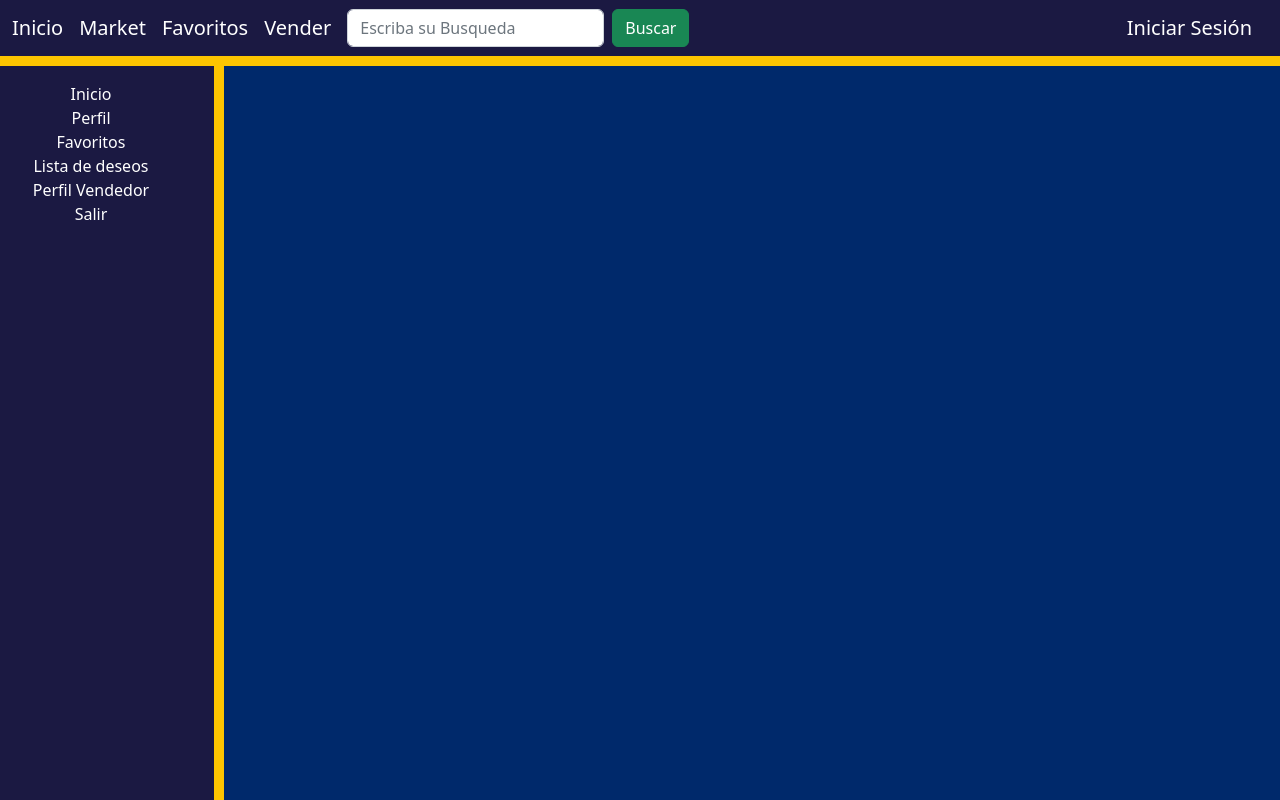
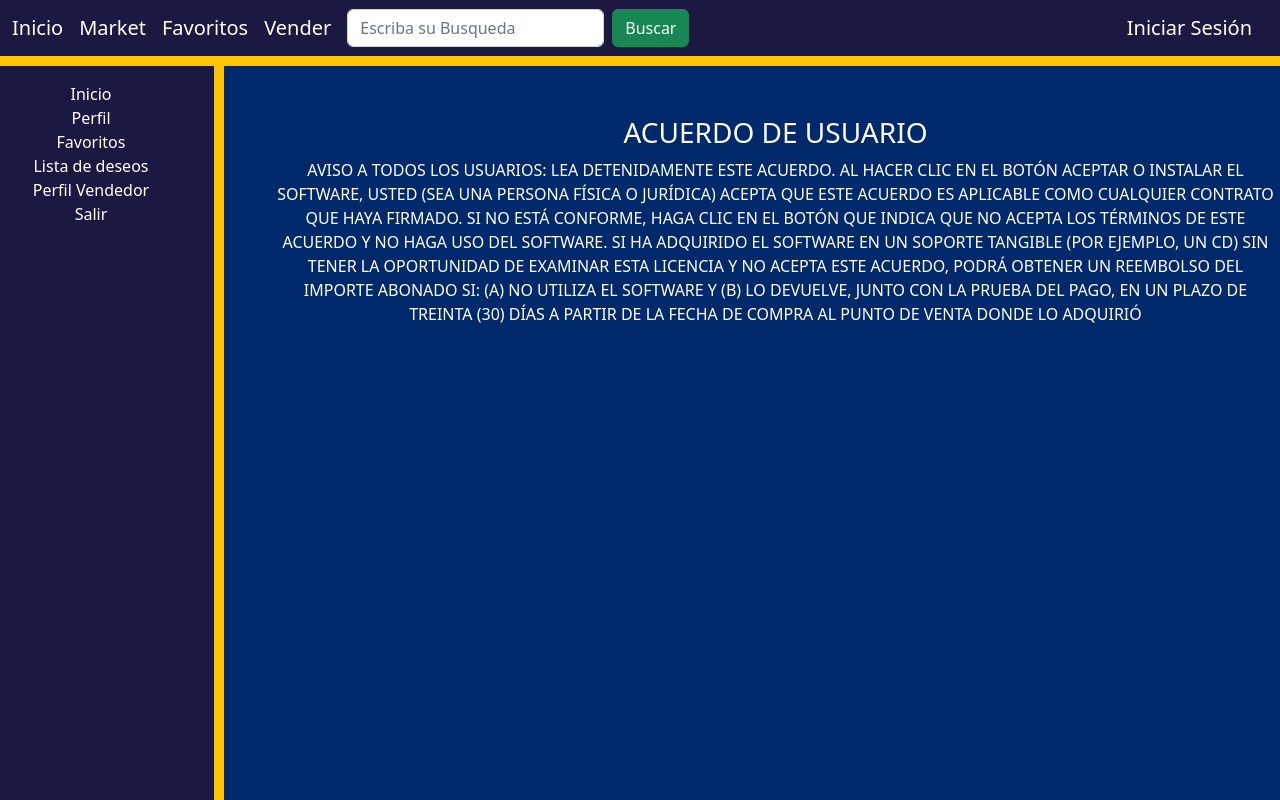
Before and after one commit to iamchapita/Marketplace-Frontend, a React (Create React App) app in the folder markeplace-frontend/: page /acuerdo in a window 1280 px wide. Shown: the top 800 px of the page. Built offline with nearby package versions, Linux system fonts and the light colour scheme.

Commit message:
Vista de Acuerdo de Usuario

```diff
--- a/markeplace-frontend/src/App.js
+++ b/markeplace-frontend/src/App.js
@@ -6,6 +6,7 @@ import RegistrationPage from './components/auth/registration.js';
 import Navbar from './components/bar/navbar';
 import Sidebar from './components/bar/sidebar';
 import ProductForm from "./components/product/productForm";
+import Agreement from "./components/auth/agreement"
 
 function App() {
 
@@ -22,6 +23,7 @@ function App() {
                             <Route path='/login' element={<Login loggedIn={loggedIn} setLoggedIn={setLoggedIn} />} ></Route>
                             <Route path='/registro' element={<RegistrationPage />} ></Route>
                             <Route path='/crear-producto' element={<ProductForm />} ></Route>
+                            <Route path='/acuerdo' element={<Agreement />} ></Route>
                         </Routes>
                     </BrowserRouter>
                 </div>
--- /dev/null
+++ b/markeplace-frontend/src/components/auth/agreement.js
@@ -0,0 +1,23 @@
+import React from "react";
+import '../../style/style-agreement.css'
+
+
+function Agreement(){
+    return(
+        <div className="card-body-agree">
+            <h3>ACUERDO DE USUARIO</h3>
+            <p>
+            AVISO A TODOS LOS USUARIOS: LEA DETENIDAMENTE ESTE ACUERDO. AL HACER CLIC EN EL BOTÓN ACEPTAR
+            O INSTALAR EL SOFTWARE, USTED (SEA UNA PERSONA FÍSICA O JURÍDICA) ACEPTA QUE ESTE ACUERDO ES
+            APLICABLE COMO CUALQUIER CONTRATO QUE HAYA FIRMADO. SI NO ESTÁ CONFORME, HAGA CLIC EN EL BOTÓN
+            QUE INDICA QUE NO ACEPTA LOS TÉRMINOS DE ESTE ACUERDO Y NO HAGA USO DEL SOFTWARE. SI HA ADQUIRIDO
+            EL SOFTWARE EN UN SOPORTE TANGIBLE (POR EJEMPLO, UN CD) SIN TENER LA OPORTUNIDAD DE EXAMINAR ESTA
+            LICENCIA Y NO ACEPTA ESTE ACUERDO, PODRÁ OBTENER UN REEMBOLSO DEL IMPORTE ABONADO SI:
+            (A) NO UTILIZA EL SOFTWARE Y (B) LO DEVUELVE, JUNTO CON LA PRUEBA DEL PAGO, EN UN PLAZO DE TREINTA
+            (30) DÍAS A PARTIR DE LA FECHA DE COMPRA AL PUNTO DE VENTA DONDE LO ADQUIRIÓ
+            </p>
+        </div>
+    );
+
+}
+export default Agreement;
--- a/markeplace-frontend/src/components/auth/registration.js
+++ b/markeplace-frontend/src/components/auth/registration.js
@@ -101,7 +101,7 @@ function RegistrationPage() {
                             <button className='btn btn-success' type="submit">Registrarse</button>
                             <div className='text-wrd'>
                             <p className=''>¿Ya tienes cuenta?</p>
-                            <a className='text-link' href='/login' >Inicia Sessión</a>
+                            <a className='text-link' href='/login' >Inicia Sesión</a>
                             </div>
                         </div>
                     </form>
--- /dev/null
+++ b/markeplace-frontend/src/style/style-agreement.css
@@ -0,0 +1,9 @@
+
+.card-body-agree{
+    background-color: #00296b;
+    border: solid;
+    align-items: center;
+    border-left-width: 50px;
+    border-top-width: 50px;
+    border-color: #00296b;
+}
```
